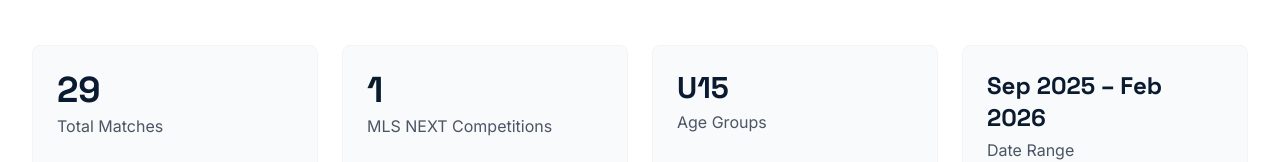
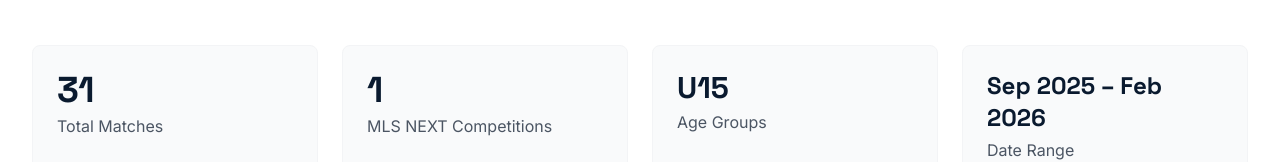
Before and after one commit to Obafemi00/Jaleel, a Next.js app: page /tournaments in a window 1280 px wide. Shown: the part 336-498 px from the top of the page. Built offline with nearby package versions, Linux system fonts and the light colour scheme.

Commit message:
push new scores

```diff
--- a/app/tournaments/page.tsx
+++ b/app/tournaments/page.tsx
@@ -103,6 +103,8 @@ const rawMatches = [
   { date: "03 Sep 25", category: "U15 Boys", homeTeam: "Global Football Innovation Academy MLS NEXT U15", score: "2-5", awayTeam: "Dallas Hornets MLS NEXT U15" },
   { date: "23 Sep 25", category: "U15 Boys", homeTeam: "Capital City Soccer Club MLS NEXT U15", score: "3-4", awayTeam: "Global Football Innovation Academy MLS NEXT U15" },
   { date: "08 Feb 26", category: "U15 Boys", homeTeam: "Global Football Innovation Academy MLS NEXT U15", score: "5-0", awayTeam: "Tulsa Greenwood SC MLS NEXT U15" },
+  { date: "21 Feb 26", category: "U15 Boys", homeTeam: "Global Football Innovation Academy MLS NEXT U15", score: "14-0", awayTeam: "IDEA Toros Fútbol Academy MLS NEXT U15" },
+  { date: "15 Feb 26", category: "U15 Boys", homeTeam: "Global Football Innovation Academy MLS NEXT U15", score: "8-2", awayTeam: "ODP Selection MLS NEXT U15" },
 ];
 
 const matches: Match[] = rawMatches.map((match, index) => {
```
